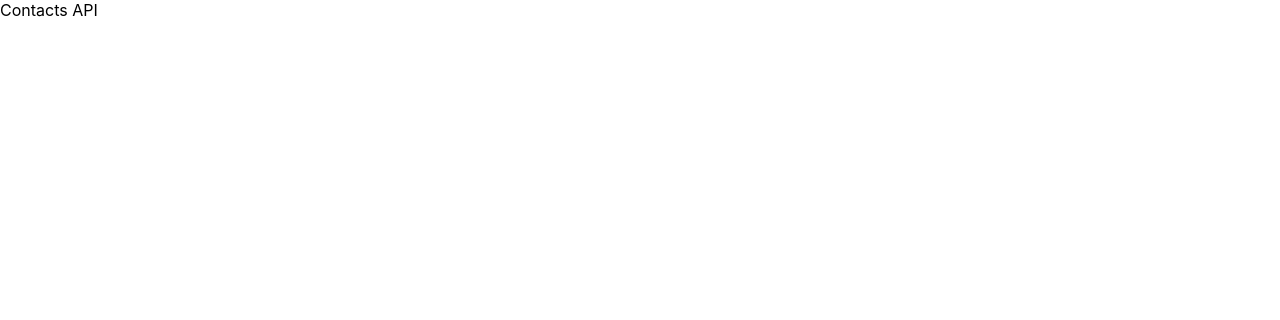
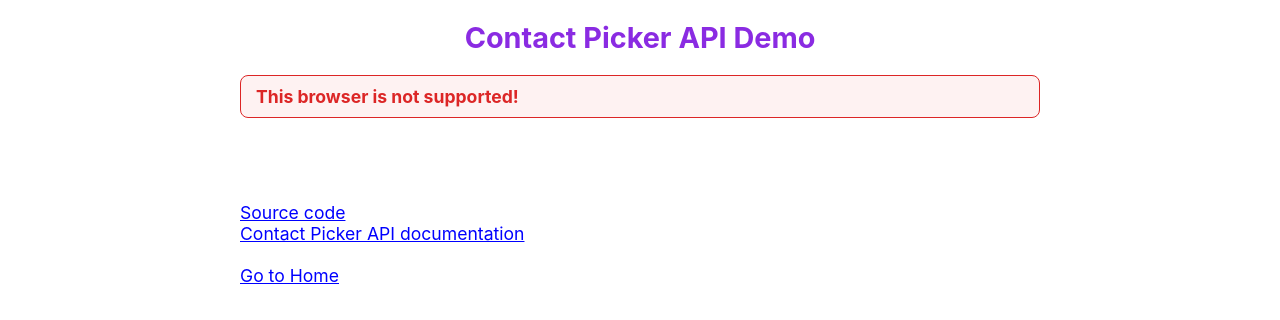
Before and after one commit to abraj/awa-demo, a React (Create React App) app: page /contact-picker-demo in a window 1280 px wide. Shown: the top 320 px of the page. Built offline with nearby package versions, Linux system fonts and the light colour scheme.

Commit message:
Add Contact Picker API demo

```diff
--- a/package.json
+++ b/package.json
@@ -3,6 +3,7 @@
   "version": "0.1.0",
   "private": true,
   "dependencies": {
+    "@baadal-sdk/baadal-ui": "^0.3.0",
     "@testing-library/jest-dom": "^5.16.1",
     "@testing-library/react": "^12.1.2",
     "@testing-library/user-event": "^13.5.0",
--- /dev/null
+++ b/src/demo/contact-picker/contact-picker.module.css
@@ -0,0 +1,61 @@
+.container {
+  max-width: 800px;
+  margin: 20px auto;
+  padding: 0 8px;
+}
+
+.title {
+  font-size: 180%;
+  font-weight: bold;
+  color: blueviolet;
+  text-align: center;
+}
+
+.errorMsg {
+  border: 1px solid rgb(220, 38, 38);
+  color: rgb(220, 38, 38);
+  background-color: rgb(254, 242, 242);
+  margin-top: 20px;
+  padding: 10px 15px;
+  border-radius: 0.5rem;
+  font-weight: bold;
+}
+
+.body {
+  margin-top: 15px;
+  font-size: 110%;
+}
+
+.body a {
+  color: blue;
+}
+
+.body label {
+  color: rgb(2, 132, 199);
+}
+
+.btnContainer {
+  display: flex;
+}
+
+.propsContainer {
+  margin-top: 12px;
+  display: flex;
+}
+
+.resultTitle, .resultItem {
+  border-bottom: 1px solid gainsboro;
+}
+
+.resultTitle {
+  font-weight: bold;
+  font-size: 120%;
+  margin-bottom: 8px;
+}
+
+.rawResult {
+  font-size: 90%;
+  overflow-wrap: break-word;
+  overflow-wrap: anywhere;
+  font-family: monospace, 'Courier New', Courier;
+}
--- a/src/demo/contact-picker/contact-picker.tsx
+++ b/src/demo/contact-picker/contact-picker.tsx
@@ -1,11 +1,255 @@
 import React from 'react';
+import { Button } from '@baadal-sdk/baadal-ui';
+import styles from './contact-picker.module.css'
+import { Link } from 'react-router-dom';
 
-function ContactPickerDemo() {
-  return (
-    <div>
-      Contacts API
-    </div>
-  );
+const featureDetect = () => {
+  const supported = ('contacts' in navigator && 'ContactsManager' in window);
+  return supported ? (navigator as any).contacts : null;
+};
+
+const filterSelectedProps = (selectedProps: Map<string, boolean>) => {
+    let props = [];
+    const entries = Array.from(selectedProps.entries());
+    for (const [key, value] of entries) {
+      if (value) props.push(key);
+    }
+    return props;
+};
+
+const removeDuplicates = (arr: string[]) => {
+  if (arr.length <= 1) return arr;
+  const map_ = new Map<string, string>();
+  for (const item of arr) {
+    const key = item.replace(/\s/g, '');
+    if (!map_.get(key)) {
+      map_.set(key, item);
+    }
+  }
+  return Array.from(map_.values());
+};
+
+class ContactPickerDemo extends React.Component {
+  state: ContactPickerDemoState;
+
+  constructor(props: ContactPickerDemoProps) {
+    super(props);
+    this.state = {
+      contactsManager: null,
+      supportedProps: null,
+      selectedProps: null,
+      error: false,
+      contactList: null,
+      selectMultiple: false,
+      displayRaw: false,
+    };
+  }
+
+  async componentDidMount() {
+    const contactsManager = featureDetect();
+    if (contactsManager) {
+      let supportedProps: string[] = await contactsManager.getProperties();
+      const i1 = supportedProps.indexOf('name');
+      if (i1 >= 0) supportedProps.splice(i1, 1);
+      const i2 = supportedProps.indexOf('tel');
+      if (i2 >= 0) supportedProps.splice(i2, 1);
+      supportedProps = ['name', 'tel', ...supportedProps];
+
+      const selectedProps = new Map<string, boolean>();
+      supportedProps.map(prop => selectedProps.set(prop, prop === 'name' || prop === 'tel'));
+      this.setState({ contactsManager, supportedProps, selectedProps });
+    }
+  }
+
+  getContacts = async () => {
+    const { contactsManager, selectedProps, selectMultiple } = this.state;
+    if (!contactsManager || !selectedProps) return;
+
+    const props = filterSelectedProps(selectedProps);
+    if (!props.length) return;
+
+    try {
+      const opts = { multiple: selectMultiple };
+      const contactList = await contactsManager.select(props, opts);
+      this.setState({ contactList });
+    } catch (e) {
+      this.setState({ error: true, contactList: null });
+    }
+  }
+
+  resetContacts = () => {
+    this.setState({ contactList: null });
+  }
+
+  getContactsList = () => {
+    const { contactList, supportedProps } = this.state;
+    if (!contactList || !supportedProps) return null;
+
+    const contactObjList: any[] = [];
+    for (const contact of contactList) {
+      const contactObj: any = {};
+      for (const prop of supportedProps) {
+        let item = contact[prop];
+        if (!item) continue;
+        if (prop === 'tel') {
+          item = removeDuplicates(item);
+        }
+        if (item && !Array.isArray(item)) {
+          contactObj[prop] = item;
+        } else if (Array.isArray(item) && item.length) {
+          contactObj[prop] = item.join(', ');
+        }
+      }
+      if (Object.keys(contactObj).length) {
+        contactObjList.push(contactObj);
+      }
+    }
+
+    return contactObjList;
+  }
+
+  handleSelectedPropChange = (e: React.ChangeEvent<HTMLInputElement>) => {
+    const {selectedProps} = this.state;
+    if (!selectedProps) return;
+
+    const id = e.target.id;
+    const prop = id.split('-')[2];
+    selectedProps.set(prop, e.target.checked);
+
+    this.setState({ selectedProps }); // re-render
+  };
+
+  handleSelectMultipleChange = (e: React.ChangeEvent<HTMLInputElement>) => {
+    const selectMultiple = e.target.checked;
+    this.setState({ selectMultiple });
+  };
+
+  handleDisplayRawChange = (e: React.ChangeEvent<HTMLInputElement>) => {
+    const displayRaw = e.target.checked;
+    this.setState({ displayRaw });
+  };
+
+  render() {
+    const { contactsManager, supportedProps, selectedProps, error, selectMultiple, displayRaw } = this.state;
+
+    let contactsList = displayRaw ? this.state.contactList : this.getContactsList();
+    if (contactsList && Array.isArray(contactsList) && !contactsList.length) {
+      contactsList = null;
+    }
+
+    const disabled = !selectedProps || !filterSelectedProps(selectedProps).length;
+
+    return (
+      <div className={styles.container}>
+        <div className={styles.title}>Contact Picker API Demo</div>
+        <div className={styles.body}>
+          {!contactsManager && (
+            <div className={styles.errorMsg}>This browser is not supported!</div>
+          )}
+
+          {error && (
+            <div className={styles.errorMsg}>Something went wrong! Check permissions.</div>
+          )}
+
+          <br />
+          {(contactsManager && !error) && (
+            <div>
+              <div className={styles.btnContainer}>
+                <Button variant="solid" color="info" size="lg" raised="lg" onClick={this.getContacts} disabled={disabled}>Select Contacts</Button>
+                <div>&nbsp;&nbsp;</div>
+                <label>
+                  <input
+                    name="isSelectMultiple"
+                    type="checkbox"
+                    checked={selectMultiple}
+                    onChange={e => this.handleSelectMultipleChange(e)} />
+                  &nbsp; Select multiple
+                </label>
+              </div>
+              <div className={styles.propsContainer}>
+                {supportedProps && supportedProps.map(prop => (
+                  <div key={prop}>
+                    <label>
+                      <input
+                        id={`prop-id-${prop}`}
+                        type="checkbox"
+                        checked={!!selectedProps?.get(prop)}
+                        onChange={e => this.handleSelectedPropChange(e)} />
+                      &nbsp;{prop}
+                    </label>
+                    <span>&nbsp;</span>
+                  </div>
+                ))}
+              </div>
+            </div>
+          )}
+
+          <br />
+          {contactsList && (
+            <div className={styles.resultTitle}>
+              Results
+            </div>
+          )}
+          {contactsList && contactsList.map((contact, index) => {
+            return (
+              <div key={index} className={styles.resultItem}>
+                {displayRaw ? (
+                  <div className={styles.rawResult}>
+                    {JSON.stringify(contact)}
+                  </div>
+                ) : (
+                  <table>
+                    {Object.entries(contact).map(([key, value]) => (
+                      <tr>
+                        <td style={{ fontWeight: 'bold' }}>{key[0].toUpperCase() + key.substring(1)}</td>
+                        <td>&nbsp;:&nbsp;&nbsp;</td>
+                        <td>{value as any}</td>
+                      </tr>
+                    ))}
+                  </table>
+                )}
+              </div>
+            );
+          })}
+          <br />
+          {contactsList && (
+            <div className={styles.btnContainer}>
+              <Button variant="solid" color="light" onClick={this.resetContacts}>Clear</Button>
+              <div>&nbsp;&nbsp;</div>
+              <label>
+                <input
+                  name="isDisplayRaw"
+                  type="checkbox"
+                  checked={displayRaw}
+                  onChange={e => this.handleDisplayRawChange(e)} />
+                &nbsp; Display raw
+              </label>
+            </div>
+          )}
+
+          <br />
+          <a href="https://github.com/abraj/awa-demo/tree/main/src/demo/contact-picker">Source code</a>
+          <br />
+          <a href="https://developer.mozilla.org/en-US/docs/Web/API/Contact_Picker_API">Contact Picker API documentation</a>
+
+          <br /><br />
+          <Link to="/">Go to Home</Link>
+        </div>
+      </div>
+    );
+  }
 }
 
 export default ContactPickerDemo;
+
+export interface ContactPickerDemoState {
+  contactsManager: any;
+  supportedProps: string[] | null;
+  selectedProps: Map<string, boolean> | null;
+  error: boolean;
+  contactList: any[] | null;
+  selectMultiple: boolean;
+  displayRaw: boolean;
+}
+
+export interface ContactPickerDemoProps {}
--- a/src/index.tsx
+++ b/src/index.tsx
@@ -1,6 +1,7 @@
 import React from 'react';
 import ReactDOM from 'react-dom';
 import { BrowserRouter } from "react-router-dom";
+import '@baadal-sdk/baadal-ui/dist/styles/index.css'
 import './index.css';
 import App from './App';
 
```
Also changed, not shown: 1 other file (tests, documents, lock files or other folders).
